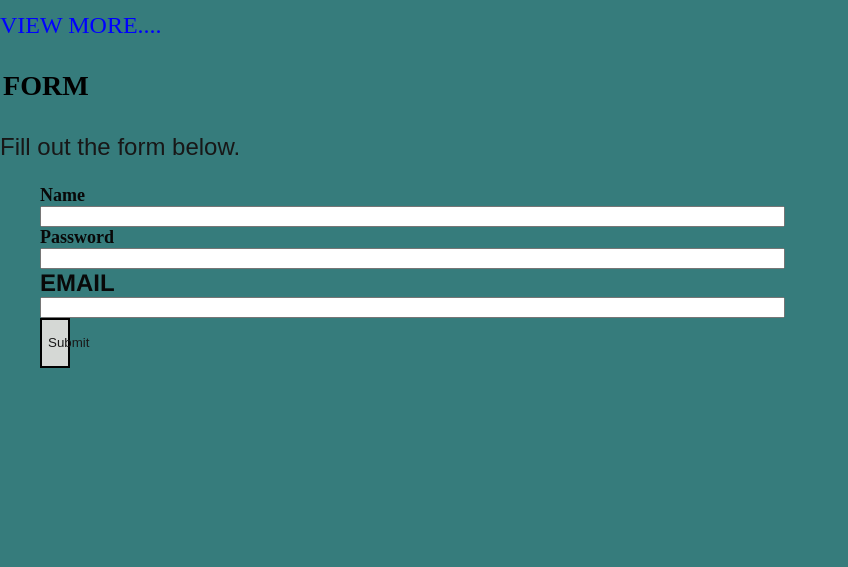
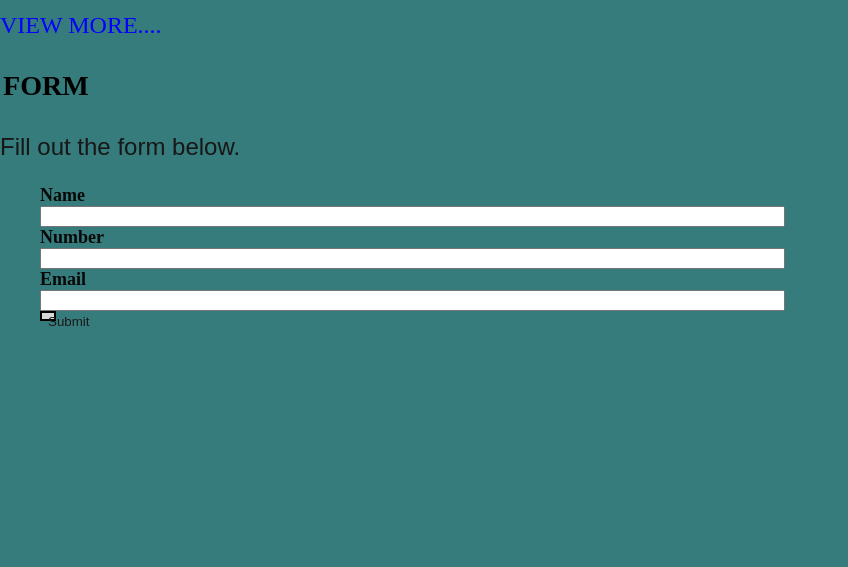
Before and after one commit to dalie-codergirl/my-portfolio, a PHP site: page / in a window 1280 px wide. Shown: the part 3809-4376 px from the top of the page, without its empty margins (0-848 px from the left). Run offline with PHP 8.4, Linux system fonts and the light colour scheme.

Commit message:
modified php code

```diff
--- a/index.php
+++ b/index.php
@@ -71,23 +71,46 @@
         <a href="skills.php"><t>VIEW MORE....</t></a>
 
 
+        <?php
+if ($_SERVER["REQUEST_METHOD"] == "POST") {
+    $name = $_POST["name"];
+    $number = $_POST["number"];
+    $email = $_POST["email"];
 
+    $sql = "SELECT* FROM contacts WHERE number = '$number' AND email = '$email' ";
+    $answer =  $connection ->query($sql);
+    if ($answer->num_rows >0){
+        echo "the user already exist in database";
+    }else{
+    // inserting attributes into a contact table in the database and creating a connection between the database and the form dowwnwards
+    $sql = "INSERT INTO contacts (name, number, email) VALUES ('$name', '$number', '$email')";
+
+    if ($connection->query($sql) === TRUE) {
+        echo "<p class='message success'>Data saved successfully!</p>";
+    } else {
+        echo "<p class='message error'>Error: " . $sql . "<br>" . $connection->error . "</p>";
+    }
+    }
+    $connection->close();
+}
+
+?>
         <h3> FORM </h3>
         <p>Fill out the form below.</p>
-    <form id="form" action"/" method="get">
+    <form  method="POST" action="<?php echo htmlspecialchars($_SERVER["PHP_SELF"]); ?>" id="form" action"/" method="get">
         <div>
             <label for="name"><w>Name</w></label><br>
             <input id="name" name="name" size="90"    type="text" required><br>
         </div>
         <div>
-        <label for="password"><w>Password</w></label><br>
-        <input id="password" name="password"  size="90" type="text" required><br>
+        <label for="Number"><w>Number</w></label><br>
+        <input id="number" name="number"  size="90" type="text" required><br>
     </div>
         <div>
-            <label for="email"><m>EMAIL</m></label><br>
+            <label for="email"><w>Email</w></label><br>
             <input id="email" name="email" size="90" row="5"  type="text" required><br>
         </div>
-        <button type="submit" size="30">Submit</button>
+        <button type="submit">Submit</button>
     </form>
 
     </body>
--- a/myScript.js
+++ b/myScript.js
@@ -1,3 +1,4 @@
+// this code creates a smooth scroller in our page.
 const links = document.querySelectorAll(".nav-ul a")
 for(const link of links){
     link.addEventListener("click", smoothScroll);
@@ -12,7 +13,7 @@ function smoothScroll(e){
 }
 
 
-// this code creates a smooth scroller in our page.
+// this code creates a slideshow on the home page
 
 var i = 0;
 var images = [];
@@ -34,7 +35,7 @@ function changeImg(){
 }
 window.onload= changeImg;
 
-
+// this code creates a dynamic greeting
 
 window.addEventListener('DOMContentLoaded', function()
 {
@@ -53,28 +54,8 @@ window.addEventListener('DOMContentLoaded', function()
 });
 
 
-
-const name= document.getElementById('name')
-const password= document.getElementById('password')
-const form= document.getElementById('form')
-const errorElement= document.getElementById('error')
-form.addEventListener ;'submit',(e)=>{
-    e.preventDefault()
-    let messages=[]
-    if(name.value ==='' || name.value == null){
-        messages.push('name is required')
-    }
-    if(password.value.length <=6){
-        messages.push('password must be longer than 6 characters')
-    }
-    if(messages.length>0){
-        e.preventDefault()
-        errorElement.innerText= Messages.join(',')
-    }
-}
-
 //Design for my projects page
-//Filtering mechanism for projects
+//Filtering mechanism for projects but doesntwork
 function filterProjects(){
   var itemList = document.getElementById("itemList");
   var checkboxes = document.querySelectorAll("input[type = 'checkbox']");
@@ -95,7 +76,7 @@ function filterProjects(){
       }
    }
 }
-//Search feature
+//Search feature but not so pleasant.
 const SearchInput =document.getElementById("SearchBar");
 const SearchButton =document.getElementById("SearchButton");
 
@@ -113,7 +94,7 @@ function doSearch(){
       }
   })
 }
-
+// tooltip function doesnt work
 const skills = document.querySelectorAll('.skill');
 
 skills.forEach(skill => {
@@ -149,12 +130,8 @@ function showError(error){
     locationElement.innerHTML = "Error:" + error;
 }
 
-//animation
-document.addEventListener('DOMContentLoaded', function(){
-    var element = document.querySelector('.my-element');
-    element.classList.add('animated');
-});
 
+// form validation working
 document.querySelector("form").addEventListener("submit", function(event) {
     var inputs = this.querySelectorAll("input[type='text']");
     var isValid = true;
@@ -171,3 +148,24 @@ document.querySelector("form").addEventListener("submit", function(event) {
         alert("Please fill in all fields.");
     }
 });
+
+
+// eeeish stuff sitikutsata mwene
+
+  function updateProgressBar(){
+    var progressBar=document.getElementById("progress-bar");
+    var progress=0;
+    var intervalId=setInterval(frame, 10);
+
+    function frame(){
+        if (progress >=45){
+            clearinterval(intervalid);
+
+        }
+        else{
+            progress++;
+            progressBar.style.width=progress +"%";
+        }
+    }
+
+}
--- a/skills.php
+++ b/skills.php
@@ -45,6 +45,7 @@ web design<br>
 front end development<br>
 <progress value="100" max="100"></progress>
 
+
 <footer>
     <h3>MY CONTACTS</h3>
     <h3><img src="images/call.png" width="30px">0997351383</h3>
@@ -58,5 +59,6 @@ front end development<br>
     <li><a href="https://www.telegram.com"><img src="images/tel.png "width="30px"></a></li>
 </ul>
 </footer>
+
 </body>
 </html>
--- a/style.css
+++ b/style.css
@@ -1,3 +1,4 @@
+/* style for the header */
 header{
     background-color: rgb(63, 63, 63);
     padding: 0px;
@@ -5,7 +6,7 @@ header{
     color: black;
 
     }
-
+    /* style for the body */
     body{
         width: 100%;
         margin: 0px;
@@ -15,50 +16,57 @@ header{
     }
 
 
-
+    /* style for all headings under h3 */
 
     h3{
         padding: 3px;
     }
+    /* style for the site */
     t{
         color: blue;
     }
+/* style for all h1  headings */
     h1 {
         font-family: 'Franklin Gothic Medium', 'Arial Narrow', Arial, sans-serif;
         padding: 5px;
         color: white;
     }
+/* style for all h2 headings */
     h2 {
         font-family: 'Franklin Gothic Medium', 'Arial Narrow', Arial, sans-serif;
         padding: 5px;
         color: white;
     }
+    /* style for the paragraph*/
     p {
         font-family: Arial, Helvetica, sans-serif;
         color: rgb(24, 23, 23);
 
     }
+    /* style for the images*/
     img{
         padding: 5px;
         border-radius: 20px;
         border-inline-color: black;
     }
+    /* style for the ancer tag containing links*/
     a{
         text-decoration: none;
         color: white;
     }
-
+    /* style for the links in the header linking to other  pages */
     d{
      border-style: solid;
      border-color: white;
      padding: 3px;
      border-radius: 30px;
     }
-
+    /* style for the form */
     m{
         font-family: 'Franklin Gothic Medium', 'Arial Narrow', Arial, sans-serif;
         font-weight: bolder;
       }
+      /* style for the form but nolonger used */
       w{
           font-weight: bolder;
           font-size: large;
@@ -66,6 +74,7 @@ header{
           border-radius: 30;
           height: 60px;
       }
+
 
       i{
         font-family: 'Franklin Gothic Medium', 'Arial Narrow', Arial, sans-serif;
@@ -113,13 +122,13 @@ header{
     }
     button{
         color: rgb(26, 25, 25);
-        width: 30;
-        height: 50;
+        width: 10;
+        height: 10;
         background-color:rgb(213, 216, 213);
         border-style: solid;
     }
 
-
+   /* style for the dynamic greeting */
     #greeting{
       color: white;
       font-size: 2.5em;
@@ -133,7 +142,7 @@ header{
       letter-spacing: 0.2em;
       text-align:center;
     }
-
+   /* an example of a progress bar  */
 progress{
     width: 1000px;
     height: 20px;
@@ -150,6 +159,8 @@ progress::-webkit-progress-value{
     background-color: #ff1100;
     border-radius: 5px;
 }
+
+/* style for a hover effect though its too basic and needs to be modified  */
 #skill:hover{
     background-color: aqua;
 }
@@ -162,17 +173,3 @@ progress::-webkit-progress-value{
     height: 30px;
     transition: background-colour 0.35;
 }
-#location{
-    margin-top: 20px;
-    font-size: 18px;
-}
-
-@keyframes moveRight {
-    0%{ left: 0;}
-    100%{ left: 100px;}
-
-}
-.my-element{
-    position: absolute;
-    animation: moveRight 2s infinite;
-}
```
Also changed, not shown: contacts.php (+8 -18 lines), projects.php (+13 -0 lines).
